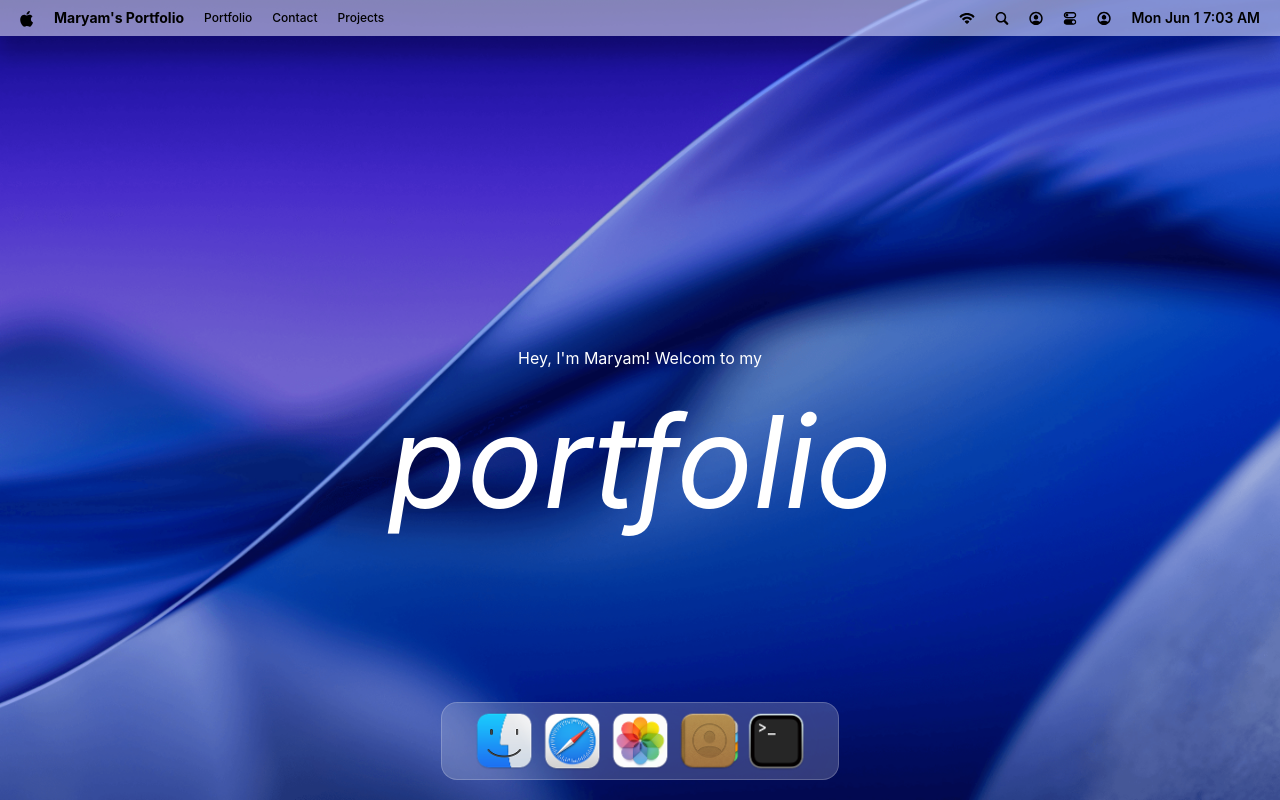
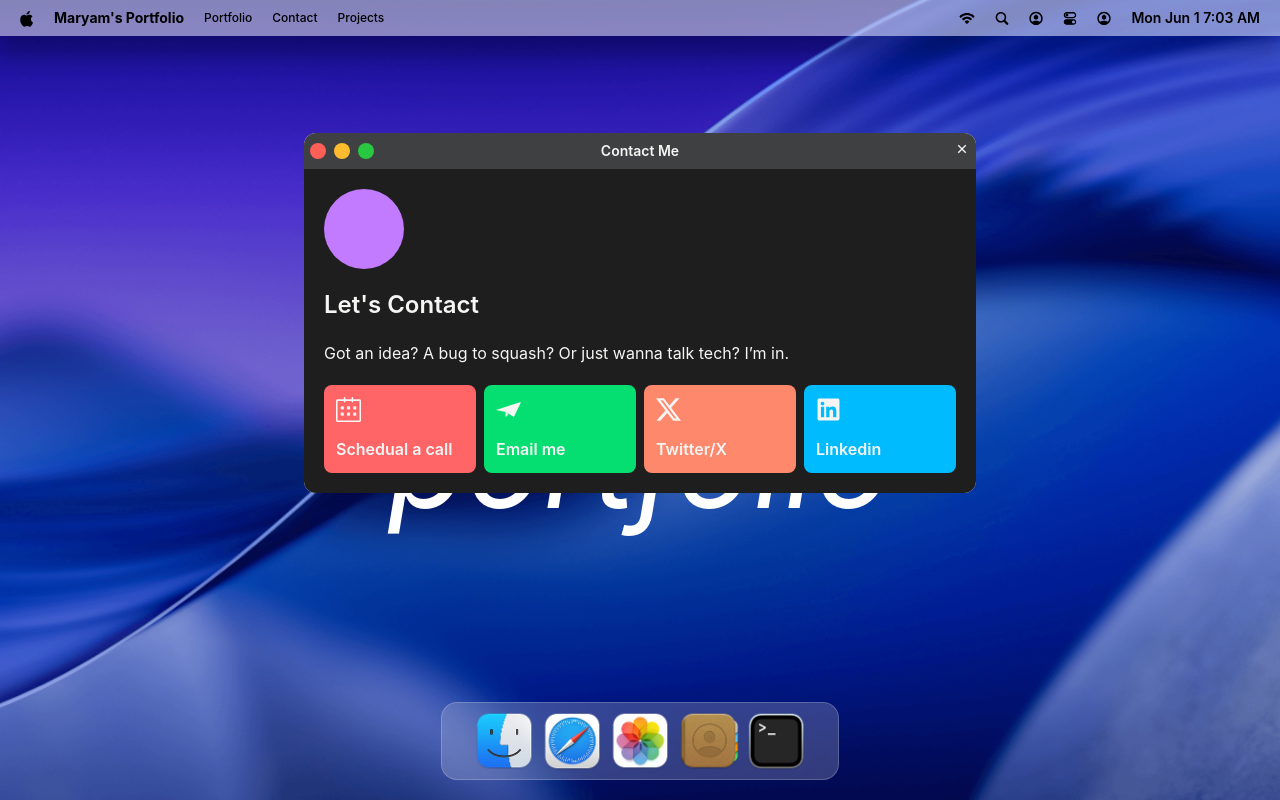
Before and after one commit to mariacnru/Macfolio, a React (Vite) app: page / in a window 1280 px wide. Both pictures are taken after a click on the item 708 px from the left and 740 px from the top of the page. Built offline with nearby package versions, Linux system fonts and the light colour scheme.

Commit message:
contact me modal codded

```diff
--- a/package.json
+++ b/package.json
@@ -17,6 +17,7 @@
     "lucide-react": "^1.17.0",
     "react": "^19.2.6",
     "react-dom": "^19.2.6",
+    "react-icons": "^5.6.0",
     "tailwindcss": "^4.3.0"
   },
   "devDependencies": {
--- a/src/App.jsx
+++ b/src/App.jsx
@@ -1,14 +1,17 @@
-import React from "react";
+import React, { useState } from "react";
 import Navbar from "./components/Navbar";
 import Welcome from "./components/Welcome";
 import Footer from "./components/Footer";
+import ContactMe from "./components/modals/ContactMe";
 
 function App() {
+  const [contactMe, setContactMe] = useState(false);
   return (
     <main>
       <Navbar />
       <Welcome />
-      <Footer />
+      <Footer setContactMe={setContactMe} />
+      <ContactMe contactMe={contactMe} setContactMe={setContactMe} />
     </main>
   );
 }
--- a/src/components/Footer.jsx
+++ b/src/components/Footer.jsx
@@ -1,15 +1,25 @@
 import React from "react";
 import { footerIcons } from "../constants";
 
-function Footer() {
+function Footer({ setContactMe }) {
   return (
     <div className="h-fit w-fit absolute bottom-5 m-auto left-0 right-0 bg-white/20 backdrop-blur-3xl border border-white/20 px-7 py-1 rounded-2xl">
       <ul className="flex items-center *:hover:transform *:hover:-translate-y-5 *:transition-transform">
-        {footerIcons.map(({ id, img }) => (
-          <li key={id}>
-            <img src={img} alt="" className="w-17" />
-          </li>
-        ))}
+        <li>
+          <img src="images/finder.png" alt="finder-icon" className="w-17" />
+        </li>
+        <li>
+          <img src="images/safari.png" alt="safari-icon" className="w-17" />
+        </li>
+        <li>
+          <img src="images/photos.png" alt="photos-icon" className="w-17" />
+        </li>
+        <li onClick={() => setContactMe(true)}>
+          <img src="images/contact.png" alt="contact-icon" className="w-17" />
+        </li>
+        <li>
+          <img src="images/terminal.png" alt="terminal-icon" className="w-17" />
+        </li>
       </ul>
     </div>
   );
--- /dev/null
+++ b/src/components/modals/ContactMe.jsx
@@ -0,0 +1,56 @@
+import React from "react";
+import { BsTwitterX } from "react-icons/bs";
+import { FaLinkedin } from "react-icons/fa";
+import { RiCloseLine } from "react-icons/ri";
+import { SiMinutemailer } from "react-icons/si";
+import { SlCalender } from "react-icons/sl";
+
+function ContactMe({ contactMe, setContactMe }) {
+  return (
+    <div
+      className={`${contactMe ? "inline" : "hidden"} text-stone-100 w-2xl absolute top-1/6 right-0 left-0 mx-auto bg-white rounded-xl overflow-hidden`}
+    >
+      <header className="grid grid-cols-3 px-1.5 py-2 bg-[#3f4042]">
+        <div className="flex items-center gap-2">
+          <div className="w-4 h-4 rounded-full bg-[#ff5f57]"></div>
+          <div className="w-4 h-4 rounded-full bg-[#febc2e]"></div>
+          <div className="w-4 h-4 rounded-full bg-[#28c840]"></div>
+        </div>
+        <div className="justify-self-center">
+          <p className="text-sm font-semibold">Contact Me</p>
+        </div>
+        <div
+          onClick={() => setContactMe(false)}
+          className="justify-self-end cursor-pointer"
+        >
+          <RiCloseLine />
+        </div>
+      </header>
+      <div className="bg-[#1e1e1e] p-5 space-y-5">
+        <div className="w-20 h-20 bg-purple-400 rounded-full"></div>
+        <h3 className="font-semibold text-2xl">Let's Contact</h3>
+        <p>Got an idea? A bug to squash? Or just wanna talk tech? I’m in.</p>
+        <div className="flex justify-between items-center gap-2">
+          <div className="bg-red-400 p-3 w-full h-22 rounded-lg flex flex-col justify-between">
+            <SlCalender size={25} />
+            <span className="font-semibold">Schedual a call</span>
+          </div>
+          <div className="bg-green-400 p-3 w-full h-22 rounded-lg flex flex-col justify-between">
+            <SiMinutemailer size={25} />
+            <span className="font-semibold">Email me</span>
+          </div>
+          <div className="bg-[#fe886c] p-3 w-full h-22 rounded-lg flex flex-col justify-between">
+            <BsTwitterX size={25} />
+            <span className="font-semibold">Twitter/X</span>
+          </div>
+          <div className="bg-sky-400 p-3 w-full h-22 rounded-lg flex flex-col justify-between">
+            <FaLinkedin size={25} />
+            <span className="font-semibold">Linkedin</span>
+          </div>
+        </div>
+      </div>
+    </div>
+  );
+}
+
+export default ContactMe;
```
Also changed, not shown: 1 other file (tests, documents, lock files or other folders).
